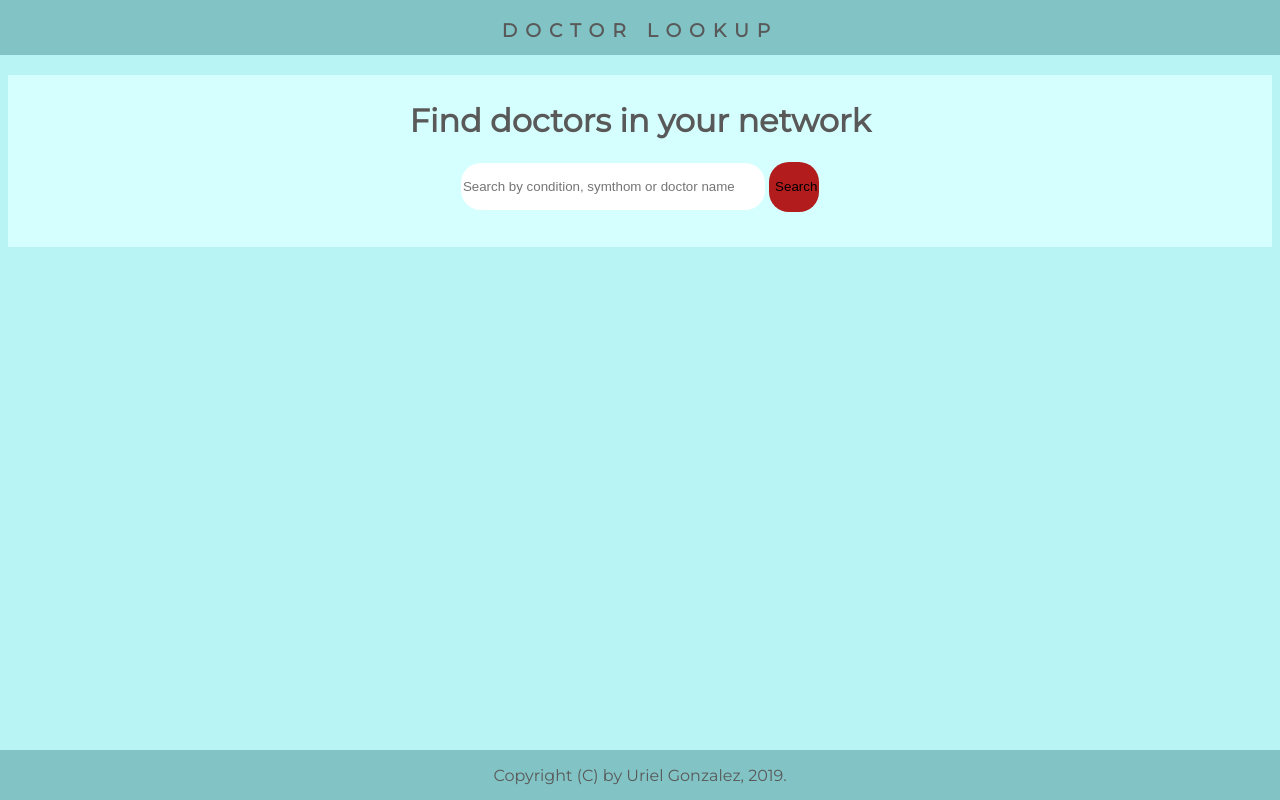
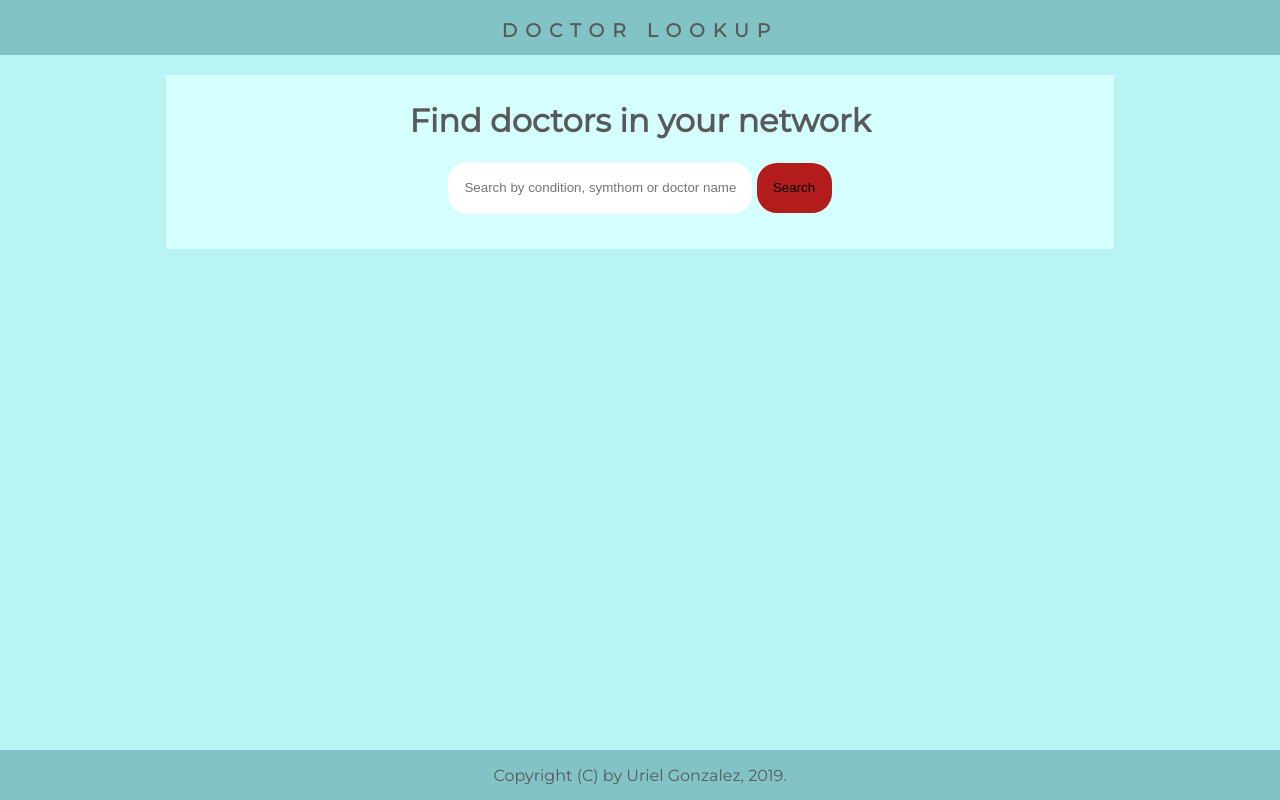
Before and after one commit to Ugonz86/Doctor-Lookup, a website built with webpack: page src/index.html in a window 1280 px wide. Built offline with nearby package versions, Linux system fonts and the light colour scheme.

Commit message:
Add css fix to basic layout

```diff
--- a/src/styles.css
+++ b/src/styles.css
@@ -19,7 +19,7 @@ body {
 .container {
   text-align: center;
   margin-top: 75px;
-  background-color: #d5fffe;
+
 }
 
 .footer {
@@ -34,8 +34,9 @@ body {
 
 #searchDiv {
   background-color: #d5fffe;
+  width: 75%;
   text-align: center;
-  justify-content: center;
+  margin: auto;
   padding-top: 5px;
   padding-bottom: 35px;
 }
@@ -46,13 +47,14 @@ body {
 
 input {
   width: 300px;
-  height: 45px;
+  height: 50px;
   border-radius: 20px;
   border:0; outline:none;
+  text-align: center;
 }
 button {
   height: 50px;
-  width: 50px;
+  width: 75px;
   border-radius: 20px;
   border: none;
   background-color: #b21c1c;
```
